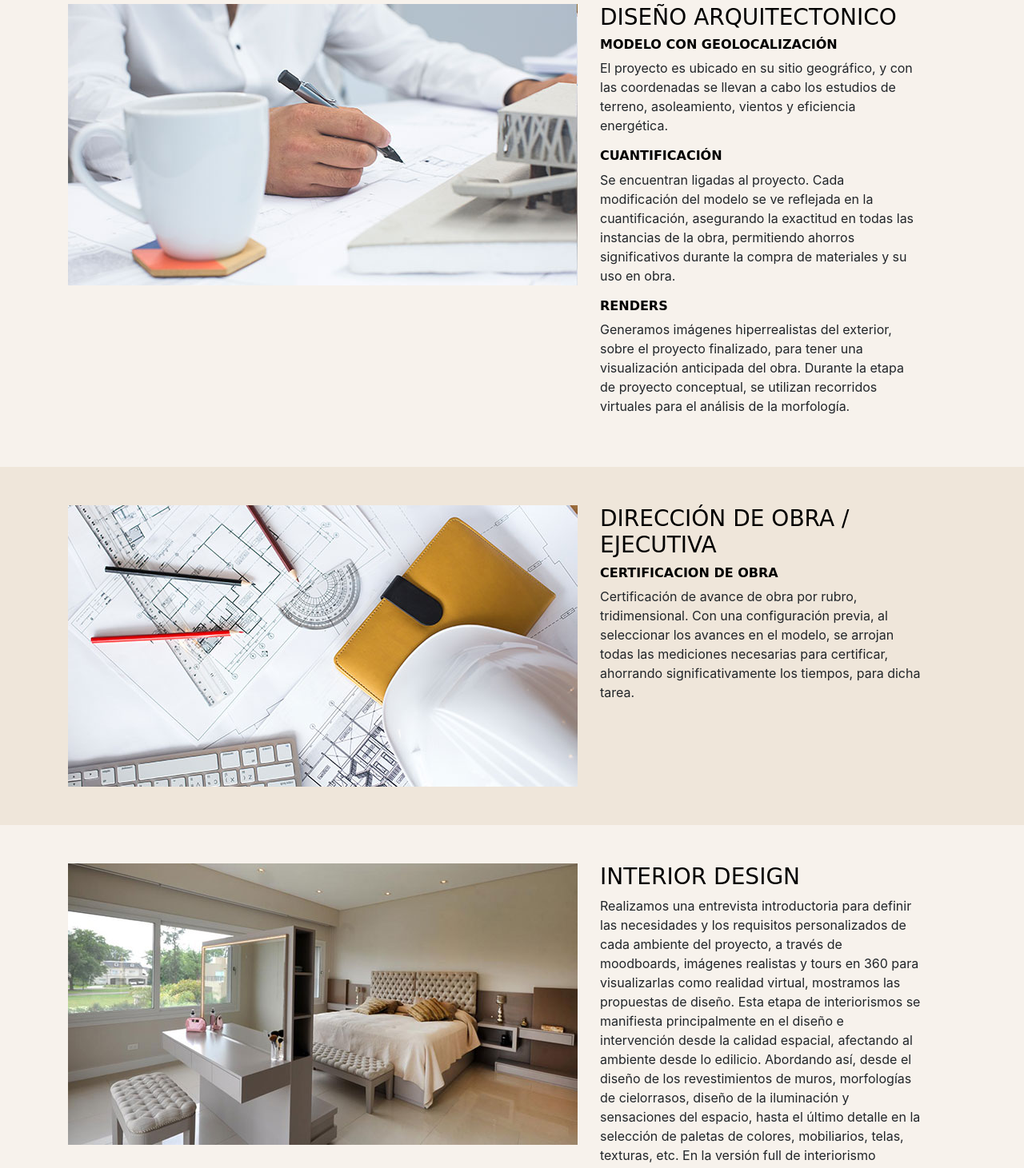
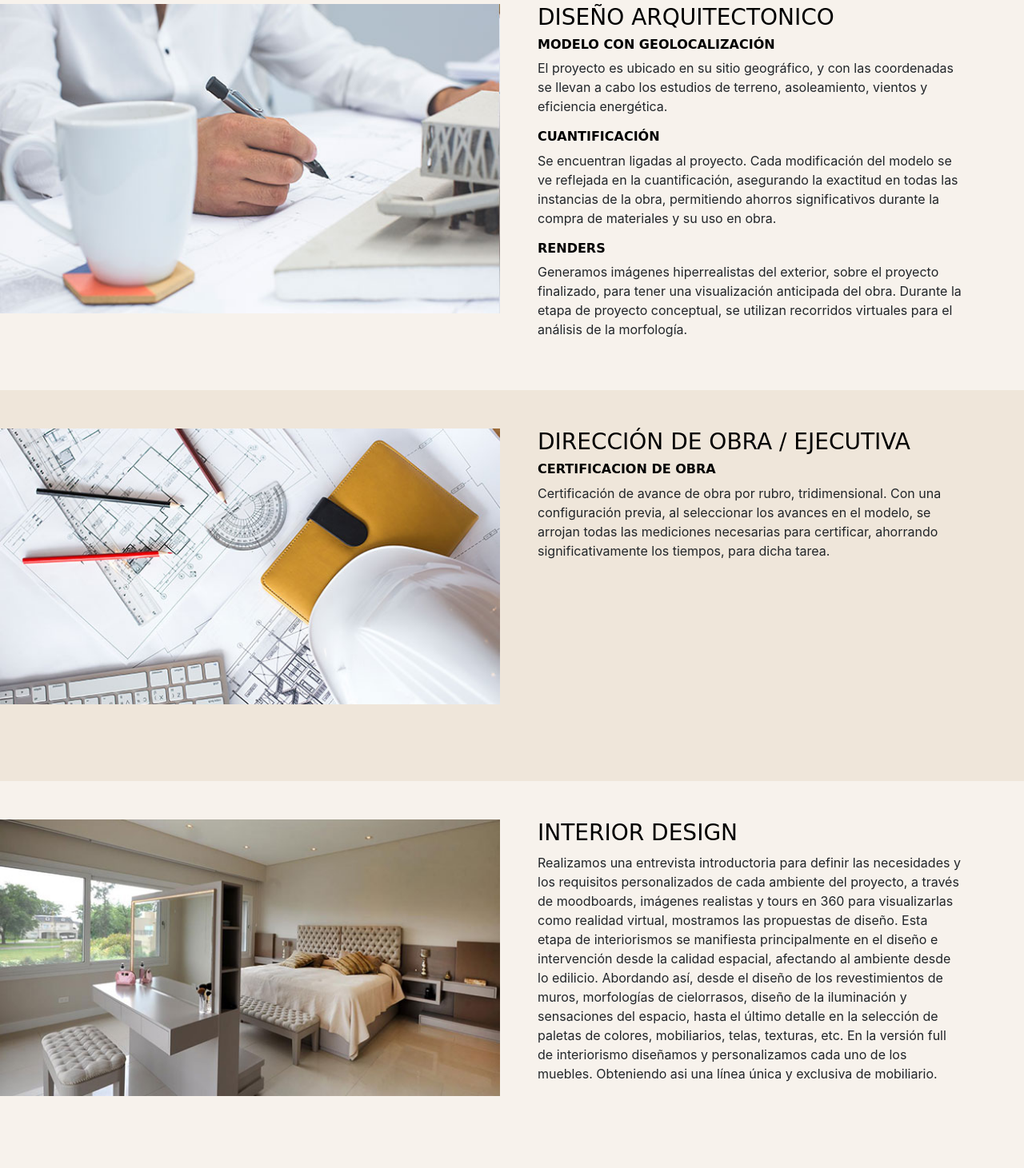
Before and after one commit to FacuVB/LB-Arquitectura, a website: page servicios.html in a window 1280 px wide. Shown: the part 243-1704 px from the top of the page at 80% size. Drawn offline with nearby package versions, Linux system fonts and the light colour scheme; a web font is replaced by a local one.

Commit message:
se modifica servicios.html, interiores.html, arquitectura.html, contacto.html, estudio.html, index.html y se agregan estilos

```diff
--- a/scss/components/_section.scss
+++ b/scss/components/_section.scss
@@ -228,6 +228,12 @@ input::placeholder {
   letter-spacing: 9px;
 }
 
+@media (max-width: 576px) {
+  .infoArqDis{
+    padding-left: 2rem;
+    padding-right: 2rem;
+  }
+}
 /* Estudio | Avatar */
 
 .miAvatar {
@@ -247,6 +253,15 @@ input::placeholder {
 
 .bgSection{
   background-color:darken($bg-color, 5%) ;
+}
+
+.imgServicios{
+  max-width: 100%;
+}
+
+.infoServicios{
+  padding-left: 2rem;
+  padding-right: 2rem;
 }
 
 /* Contacto | Formulario - Mapa */
--- a/servicios.html
+++ b/servicios.html
@@ -81,13 +81,12 @@
         </nav>
     </header>
     <section class="pb-5">
-        <div class="container">
         <h2 class="d-flex justify-content-center pt-3 pb-5">SERVICIOS</h2>
         <div class="row">
-                <div class="col-lg-7 col-md-12 -col-sm-12 ">
-                    <img src="img/p-arquitec-lg-1.jpg" alt="">
+            <div class="col-lg-6 col-md-12 -col-sm-12 pb-5 d-flex justify-content-center">
+                <img class="imgServicios" src="img/p-arquitec-lg-1.jpg" alt="">
             </div>
-                <div class="col-lg-5 col-md-12 -col-sm-12">
+            <div class="col-lg-6 col-md-12 -col-sm-12 infoServicios">
                 <h3>DISEÑO ARQUITECTONICO</h3>
                 <h4 class="h4Servicios">MODELO CON GEOLOCALIZACIÓN</h4>
                 <p class="parrafoServicios">
@@ -110,15 +109,13 @@
                 </p>
             </div>
         </div>
-        </div>
     </section>
     <section class="bgSection pt-5 pb-5">
-        <div class="container">
         <div class="row">
-                <div class="col-lg-7 col-md-12 -col-sm-12 ">
-                    <img src="img/direccion-lg-4.jpg" alt="">
+            <div class="col-lg-6 col-md-12 -col-sm-12 pb-5 d-flex justify-content-center">
+                <img class="imgServicios"src="img/direccion-lg-4.jpg" alt="">
             </div>
-                <div class="col-lg-5 col-md-12 -col-sm-12">
+            <div class="col-lg-6 col-md-12 -col-sm-12 infoServicios">
                 <h3>DIRECCIÓN DE OBRA / EJECUTIVA</h3>
                 <h4 class="h4Servicios">CERTIFICACION DE OBRA</h4>
                 <p class="parrafoServicios">
@@ -129,15 +126,13 @@
                 </p>
             </div>
         </div>
-        </div>
     </section>
     <section class="pt-5 pb-5">
-        <div class="container">
         <div class="row">
-                <div class="col-lg-7 col-md-12 -col-sm-12">
-                    <img src="img/interior-lg.jpg" alt="">
+            <div class="col-lg-6 col-md-12 -col-sm-12 pb-5 d-flex justify-content-center">
+                <img class="imgServicios" src="img/interior-lg.jpg" alt="">
             </div>
-                <div class="col-lg-5 col-md-12 -col-sm-12">
+            <div class="col-lg-6 col-md-12 -col-sm-12 infoServicios">
                 <h3>INTERIOR DESIGN</h3>
                 <p class="parrafoServicios">
                     Realizamos una entrevista introductoria para definir las necesidades y los requisitos
@@ -157,7 +152,6 @@
                 </p>
             </div>
         </div>
-        </div>
     </section>
     <!-- Footer + CSS -->
     <footer class="row footerContainer ">
@@ -172,6 +166,9 @@
                   </li>
                   <li class="nav-item">
                     <a class="nav-link itemFooter" href="estudio.html">Estudio</a>
+                  </li>
+                  <li class="nav-item">
+                    <a class="nav-link itemFooter" href="estudio.html">Servicios</a>
                   </li>
                   <li class="nav-item">
                     <a class="nav-link itemFooter" href="contacto.html">Contacto</a>
```
Also changed, not shown: arquitectura.html (+3 -0 lines), arquitectura/acero+hormigon.html (+1 -1 lines), arquitectura/casa P.html (+1 -1 lines), arquitectura/country-house.html (+1 -1 lines), arquitectura/prefabricada.html (+1 -1 lines), contacto.html (+3 -0 lines), estudio.html (+3 -0 lines), index.html (+3 -0 lines), interiores.html (+3 -0 lines), interiores/atico.html (+1 -1 lines), interiores/minimalismo.html (+1 -1 lines), interiores/opuestos.html (+1 -1 lines), css/style.css, 1 other file. Lines whose indentation alone changed are shown as unchanged.
